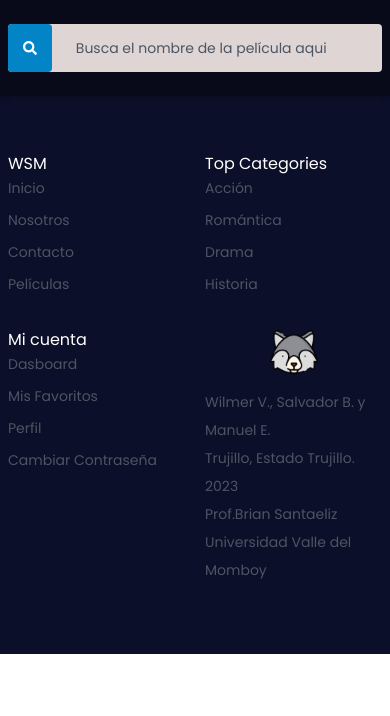
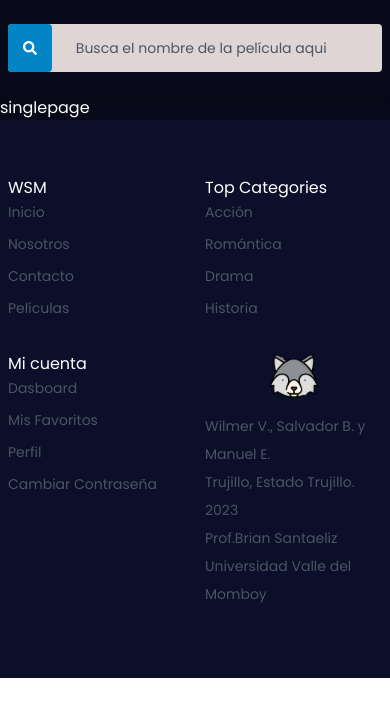
Before and after one commit to WilOkazaki/Azurlane2, a React (Vite) app in the folder client/: page /movie/Flash in a window 390 px wide. Shown: the top 716 px of the page. Built offline with nearby package versions, Linux system fonts and the light colour scheme.

Commit message:
actualizacion single peliculas

```diff
--- a/client/src/App.jsx
+++ b/client/src/App.jsx
@@ -14,7 +14,7 @@ function App() {
         <Route path="/about-us" element={<AboutUs />} />
         <Route path="*" element={<NotFound />} />
         <Route path="/movies" element={<MoviesPage />} />
-        <Route path="movie/:id" element={<SingleMovie />} />
+        <Route path="/movie/:id" element={<SingleMovie />} />
     </Routes>
   );
 }
--- a/client/src/Components/Single/MovieInfo.jsx
+++ b/client/src/Components/Single/MovieInfo.jsx
@@ -4,10 +4,12 @@ function MovieInfo({ movie }) {
   return (
     <div className='w-full xl:h-screen relative text-white'>
         <img
-            src={`images/${movie?.Image}`}
-            alt={movie?.name}
+            src={`/images/movies/${movie?.Image}`}
+            alt={movie.name}
             className="w-full hidden xl:inline-block h-full object-cover" />
+        <div className='xl:bg-main bg-dry flex-colo xl:bg-opa-90 xl:absolute top-0 left-0 right-0 bottom-0'>
 
+        </div>
     </div>
   )
 }
--- a/client/src/Screens/Movies.jsx
+++ b/client/src/Screens/Movies.jsx
@@ -1,9 +1,15 @@
-import React from 'react'
+import React, { useState } from 'react'
 import Layout from '../Layout/Layout'
 import Movie from '../Components/Movie'
 import { Movies } from '../Data/MovieData'
+import { CgSpinner } from 'react-icons/cg'
 
 function MoviesPage() {
+    const maxPage = 10;
+    const [page, setPage] = useState(maxPage)
+    const HandleLoadingMore = () => {
+        setPage(page + maxPage)
+    }
   return (
     <Layout>
         <div className='min-height-screen container mx-auto px-2 my-6'>
@@ -11,13 +17,17 @@ function MoviesPage() {
             <div className='grid sm:mt-10 mt-6 xl:grid-cols-4 2xl:grid-cols-5 lg:grid-cols-3 sm:grid-cols-2 gap-6'>
 
             {
-                Movies.map((movie,index) => (
+                Movies.slice(0,page)?.map((movie, index) => (
                     <Movie key={index} movie={movie} />
                 ))
             }
             </div>
 
-
+           <div className='w-full flex-colo md:my-20 my-10'>
+                <button onClick={HandleLoadingMore} className="flex-rows gap-3 text-white py-3 px-8 rounded font-semibold border-2 border-subMain">
+                    Cargando mas <CgSpinner className="animate-spin" />
+                </button>
+           </div>
         </div>
     </Layout>
   )
--- a/client/src/Screens/SingleMovie.jsx
+++ b/client/src/Screens/SingleMovie.jsx
@@ -7,10 +7,15 @@ import Layout from '../Layout/Layout'
 function SingleMovie() {
     const {id} = useParams()
     const movie = Movies.find((movie) => movie.name === id)
-  return <Layout>
-    <MovieInfo movie={movie}/>
+  return (
+    <Layout>
+      singlepage
+      <MovieInfo movie={movie}/>
 
-  </Layout>
+    </Layout>
+  )
+
+
 
 
 }
```
